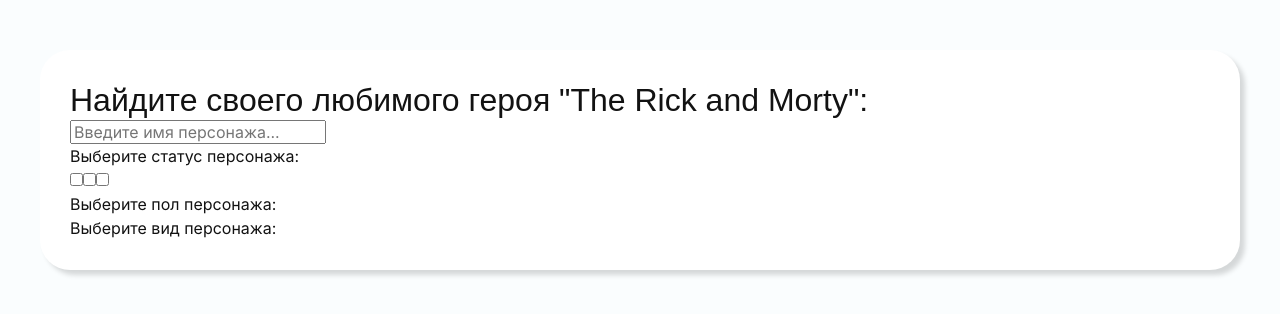
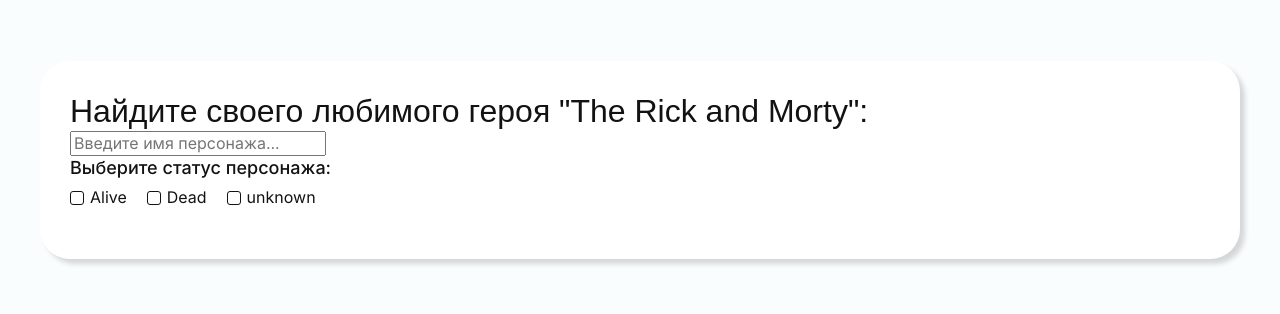
Before and after one commit to NoNameGeorge/test-react-rick-and-morty, a React app: page / in a window 1280 px wide. Shown: the part 240-554 px from the top of the page. Built offline with nearby package versions, Linux system fonts and the light colour scheme.

Commit message:
Add filter by status

```diff
--- a/src/components/filter/Filter.tsx
+++ b/src/components/filter/Filter.tsx
@@ -20,10 +20,12 @@
                 onChange={setName}
             />
             <FilterByStatus />
+            {/* <FilterByGender />
+            <FilterBySpecies />
 
             <div className={classes.subtitle}>Выберите пол персонажа:</div>
 
-            <div className={classes.subtitle}>Выберите вид персонажа:</div>
+            <div className={classes.subtitle}>Выберите вид персонажа:</div> */}
 
         </div>
     );
--- a/src/components/filter/FilterByStatus.module.scss
+++ b/src/components/filter/FilterByStatus.module.scss
@@ -1,8 +1,11 @@
 .wrapper {
     .title {
-
+        margin-bottom: 5px;
+        font-size: 18px;
+        font-weight: 500;
     }
     .inner {
-
+        display: flex;
+        margin-right: -20px;
     }
 }
--- a/src/components/filter/FilterByStatus.tsx
+++ b/src/components/filter/FilterByStatus.tsx
@@ -1,16 +1,21 @@
-import { FC, useState } from 'react'
+import { FC } from 'react'
 
-import { IStatus } from '../../types/ICharacter'
-import { useAppSelector } from '../../hooks/redux'
+import { useAppDispatch, useAppSelector } from '../../hooks/redux'
+import { characterSlice } from '../../store/slices/characterSlice'
+import { Status } from '../../types/ICharacter'
 
 import FilterCheckbox from './FilterCheckbox'
 
 import classes from './FilterByStatus.module.scss'
 
 const FilterByStatus: FC = () => {
+	const dispacth = useAppDispatch()
+
 	const { status } = useAppSelector((state) => state.character.filterSettings)
 
-	const handleChanges = (name: string) => {}
+	const handleChanges = (name: Status) => {
+		dispacth(characterSlice.actions.toggleStatus(name))
+	}
 
 	return (
 		<div className={classes.wrapper}>
@@ -21,6 +26,7 @@
 						return (
 							<FilterCheckbox
 								key={`filter-by-status-${statusItem.name}`}
+								name={statusItem.name}
 								value={statusItem.value}
 								onChange={handleChanges}
 							/>
--- a/src/components/filter/FilterCheckbox.module.scss
+++ b/src/components/filter/FilterCheckbox.module.scss
@@ -0,0 +1,46 @@
+.wrapper {
+	margin-right: 20px;
+	margin-bottom: 20px;
+	padding-left: 20px;
+    position: relative;
+	> span {
+        cursor: pointer;
+        user-select: none;
+	}
+	&::after {
+        content: '';
+        display: block;
+        position: absolute;
+        border-radius: 3px;
+        border: 1px solid #121212;
+        width: 14px;
+        height: 14px;
+        cursor: pointer;
+        top: 6px;
+        left: 0;
+        transition: ease .5s;
+    }
+	&::before {
+        content: '';
+        display: block;
+        position: absolute;
+        width: 10px;
+        height: 10px;
+        top: 8px;
+        left: 2px;
+        background: #A9D3E9;
+        border-radius: 3px;
+        transform: scale(0);
+        transition: ease .5s;
+	}
+	&.active {
+		&::after {
+            border: 1px solid #A9D3E9;
+            transition: ease .5s;
+		}
+		&::before {
+            transform: scale(1);
+            transition: ease .5s;
+		}
+	}
+}
--- a/src/components/filter/FilterCheckbox.tsx
+++ b/src/components/filter/FilterCheckbox.tsx
@@ -3,16 +3,19 @@
 import classes from './FilterCheckbox.module.scss'
 
 interface FilterCheckboxProps {
+	name: string
 	value: boolean
 	onChange: Function
 }
 
-const FilterCheckbox: FC<FilterCheckboxProps> = ({ value, onChange }) => {
+const FilterCheckbox: FC<FilterCheckboxProps> = ({ value, onChange, name }) => {
 	return (
-		<input
-			type='checkbox'
-			checked={value}
-		/>
+		<div
+			className={`${classes.wrapper} ${value ? classes.active : ''}`}
+			onClick={() => onChange(name)}
+		>
+			<span>{name}</span>
+		</div>
 	)
 }
 
--- a/src/pages/ListPage.tsx
+++ b/src/pages/ListPage.tsx
@@ -9,16 +9,16 @@
 const ListPage: FC = () => {
 	const dispatch = useAppDispatch()
 
-	const { page } = useAppSelector((state) => state.character)
+	// const { page } = useAppSelector((state) => state.character)
 
 	useEffect(() => {
-		if (!page) {
+		// if (!page) {
 			dispatch(
 				getCharacterListWithOption({
 					page: 0,
 				})
 			)
-		}
+		// }
 	}, [])
 
 	return (
--- a/src/store/slices/characterSlice.ts
+++ b/src/store/slices/characterSlice.ts
@@ -1,19 +1,14 @@
 import { createSlice, PayloadAction } from '@reduxjs/toolkit'
 
-import { ICharacter, IStatus } from '../../types/ICharacter'
+import { ICharacter, Status } from '../../types/ICharacter'
+import { IFilter } from '../../types/IFilter'
 
 interface CharacterState {
 	isLoading: boolean
 	error: string
 	activeCharacter: ICharacter | null
 	list: ICharacter[]
-	filterSettings: {
-		name: string
-		page: 0
-		status: IStatus[]
-		species: IStatus[]
-		gender: IStatus[]
-	}
+	filterSettings: IFilter
 }
 
 const initialState: CharacterState = {
@@ -29,13 +24,13 @@
 			{ name: 'Dead', value: false },
 			{ name: 'unknown', value: false },
 		],
-		species: [
+		gender: [
 			{ name: 'Female', value: false },
 			{ name: 'Male', value: false },
 			{ name: 'Genderless', value: false },
 			{ name: 'unknown', value: false },
 		],
-		gender: [
+		species: [
 			{ name: 'Human', value: false },
 			{ name: 'Alien', value: false },
 			{ name: 'Humanoid', value: false },
@@ -73,6 +68,16 @@
 		setActiveCharacter(state, action: PayloadAction<ICharacter | null>) {
 			state.activeCharacter = action.payload
 		},
+		toggleStatus(state, action: PayloadAction<Status>) {
+			state.filterSettings.status = state.filterSettings.status.map((statusItem) => {
+				if (statusItem.name === action.payload) return {
+					...statusItem,
+					value: !statusItem.value
+				}
+
+				return statusItem
+			})
+		},
 		// setPage(state, action: PayloadAction<number>) {
 		// 	state.page = action.payload
 		// },
--- a/src/types/ICharacter.ts
+++ b/src/types/ICharacter.ts
@@ -11,11 +11,6 @@
 	| 'Cronenberg'
 	| 'Disease'
 	| 'Mythological Creature'
-
-export interface IStatus {
-	name: string
-	value: boolean
-}
 
 export interface ICharacter {
 	id: number
--- /dev/null
+++ b/src/types/IFilter.ts
@@ -0,0 +1,18 @@
+import { Status, Species, Gender } from "./ICharacter"
+
+export interface IFilter {
+    name: string
+    page: 0
+    status: {
+        name: Status
+        value: boolean
+    }[]
+    species: {
+        name: Species
+        value: boolean
+    }[]
+    gender: {
+        name: Gender
+        value: boolean
+    }[]
+}
```
